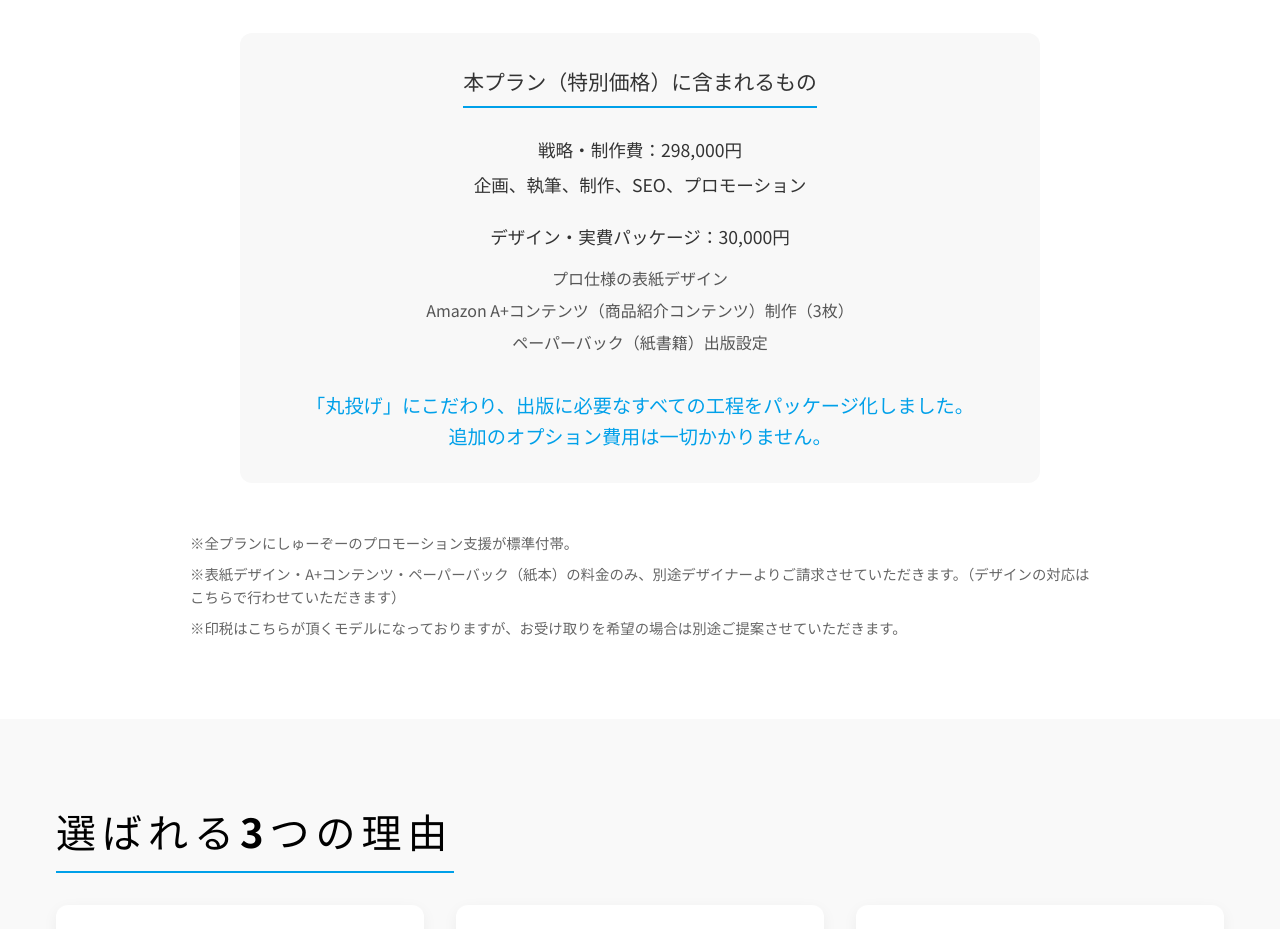
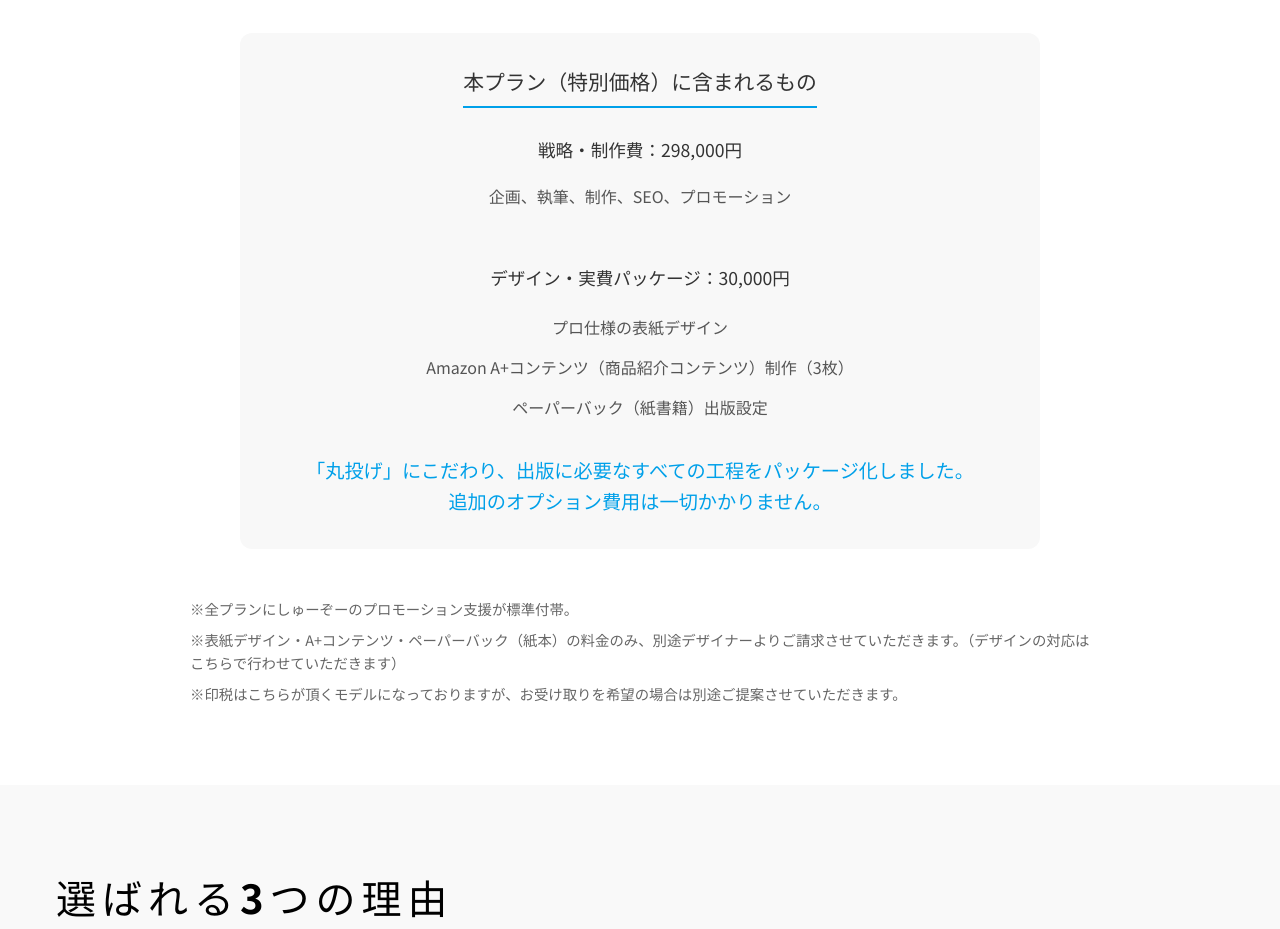
Before and after one commit to rikutoaimanga-max/Kindle-Publishing-Homepage, a React (Vite) app: page / in a window 1280 px wide. Shown: the part 9760-10689 px from the top of the page. Built offline with nearby package versions, Linux system fonts and the light colour scheme.

Commit message:
Layout: Increase vertical spacing in Plans info section for better balance

```diff
--- a/src/components/Plans.jsx
+++ b/src/components/Plans.jsx
@@ -62,15 +62,16 @@ const Plans = () => {
                         本プラン（特別価格）に含まれるもの
                     </h3>
                     <ul style={{ listStyle: 'none', paddingLeft: '0', fontSize: '1.1rem', lineHeight: '2' }}>
-                        <li style={{ marginBottom: '1rem', textAlign: 'center' }}>
-                            <span><span style={{ fontWeight: 'bold' }}>戦略・制作費</span>：298,000円<br />企画、執筆、制作、SEO、プロモーション</span>
+                        <li style={{ marginBottom: '3rem', textAlign: 'center' }}>
+                            <div style={{ marginBottom: '0.8rem' }}><span style={{ fontWeight: 'bold' }}>戦略・制作費</span>：298,000円</div>
+                            <div style={{ fontSize: '1rem', color: '#555' }}>企画、執筆、制作、SEO、プロモーション</div>
                         </li>
                         <li style={{ marginBottom: '1rem', textAlign: 'center' }}>
                             <div style={{ textAlign: 'center' }}>
-                                <span style={{ fontWeight: 'bold' }}>デザイン・実費パッケージ</span>：30,000円
-                                <ul style={{ listStyle: 'none', paddingLeft: '0', marginTop: '0.5rem', fontSize: '1rem', color: '#555' }}>
-                                    <li>プロ仕様の表紙デザイン</li>
-                                    <li>Amazon A+コンテンツ（商品紹介コンテンツ）制作（3枚）</li>
+                                <div style={{ marginBottom: '1rem' }}><span style={{ fontWeight: 'bold' }}>デザイン・実費パッケージ</span>：30,000円</div>
+                                <ul style={{ listStyle: 'none', paddingLeft: '0', marginTop: '1rem', fontSize: '1rem', color: '#555' }}>
+                                    <li style={{ marginBottom: '0.5rem' }}>プロ仕様の表紙デザイン</li>
+                                    <li style={{ marginBottom: '0.5rem' }}>Amazon A+コンテンツ（商品紹介コンテンツ）制作（3枚）</li>
                                     <li>ペーパーバック（紙書籍）出版設定</li>
                                 </ul>
                             </div>
```
